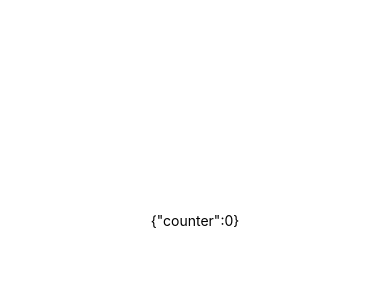
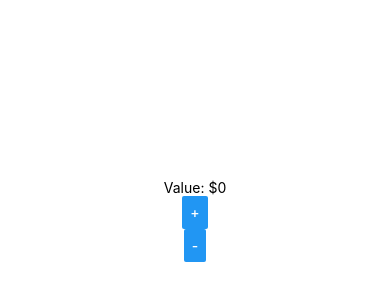
Before and after one commit to pimplibence/react-native-typescript-starter, a React Native app: screen / in a window 390 px wide. Shown: the part 202-502 px from the top of the page. Built offline with nearby package versions, Linux system fonts and the light colour scheme.

Commit message:
Extend example and fix tslint

```diff
--- a/src/libs/connect.ts
+++ b/src/libs/connect.ts
@@ -1,10 +1,11 @@
 import { connect as _connect } from 'react-redux';
+import { Action } from 'redux';
 
 type MapStateProps = (state: any) => {
     [key: string]: any,
 };
 
-type MapDispatchProps = (dispatch: (action: any) => void) => {
+type MapDispatchProps = (dispatch: (action: Action<any>) => void) => {
     [key: string]: ((...args: any) => void) | (() => void),
 };
 
--- a/src/reducers/counter.reducer.ts
+++ b/src/reducers/counter.reducer.ts
@@ -5,7 +5,7 @@ const initialState = {
     counter: 0
 };
 
-export const counterReducer = (state: any = initialState, action: Action<any>) => {
+export const counterReducer = (state = initialState, action: Action) => {
 
     switch (action.type) {
         case CounterActions.INCREMENT: {
--- a/src/screens/home.screen.tsx
+++ b/src/screens/home.screen.tsx
@@ -1,5 +1,7 @@
 import * as React from 'react';
-import { Text, View, ViewStyle } from 'react-native';
+import { Button, Text, View, ViewStyle } from 'react-native';
+import { Action } from 'redux';
+import { CounterActions } from '../actions/counter.actions';
 import { connect } from '../libs/connect';
 
 const style: ViewStyle = {
@@ -9,15 +11,23 @@ const style: ViewStyle = {
     width: '100%'
 };
 
-const mapStateprops = store => ({
+const mapStateprops = (store) => ({
     counter: store.counter.counter
 });
 
-@connect(mapStateprops)
+const mapDispatchProps = (dispatch: (action: Action<any>) => void) => ({
+    decrement: () => dispatch(CounterActions.decrement()),
+    increment: () => dispatch(CounterActions.increment()),
+});
+
+@connect(mapStateprops, mapDispatchProps)
 export class HomeScreen extends React.Component<any> {
+
     public render(): React.ReactNode {
         return <View style={style}>
-            <Text>{JSON.stringify(this.props)}</Text>
+            <Text>Value: ${this.props.counter}</Text>
+            <Button onPress={() => this.props.increment()} title="+"/>
+            <Button onPress={() => this.props.decrement()} title="-"/>
         </View>;
     }
 }
--- a/tslint.json
+++ b/tslint.json
@@ -16,9 +16,12 @@
       240
     ],
     "jsx-wrap-multiline": false,
+    "ter-arrow-parens": false,
     "no-increment-decrement": false,
     "trailing-comma": false,
     "align": false,
+    "jsx-no-lambda": false,
+    "jsx-no-bind": true,
     "indent": [
       true,
       "spaces",
```
